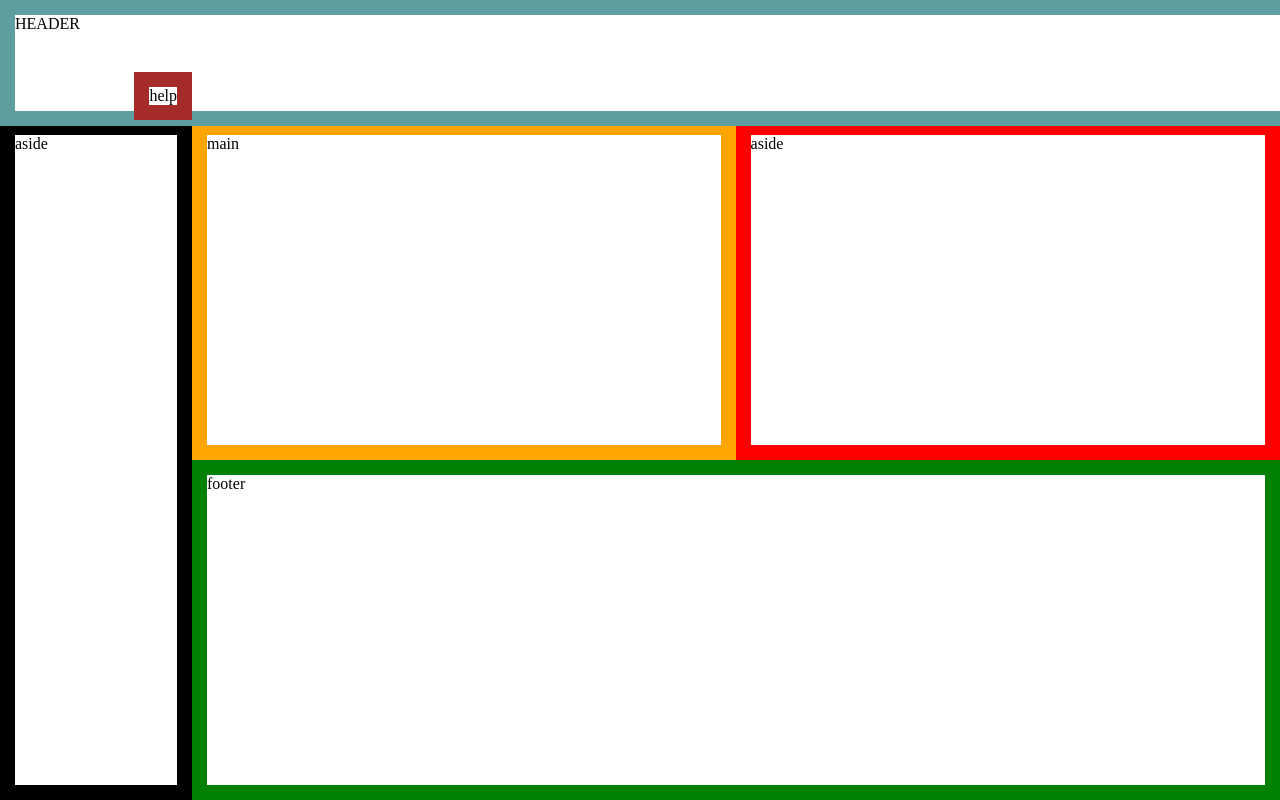
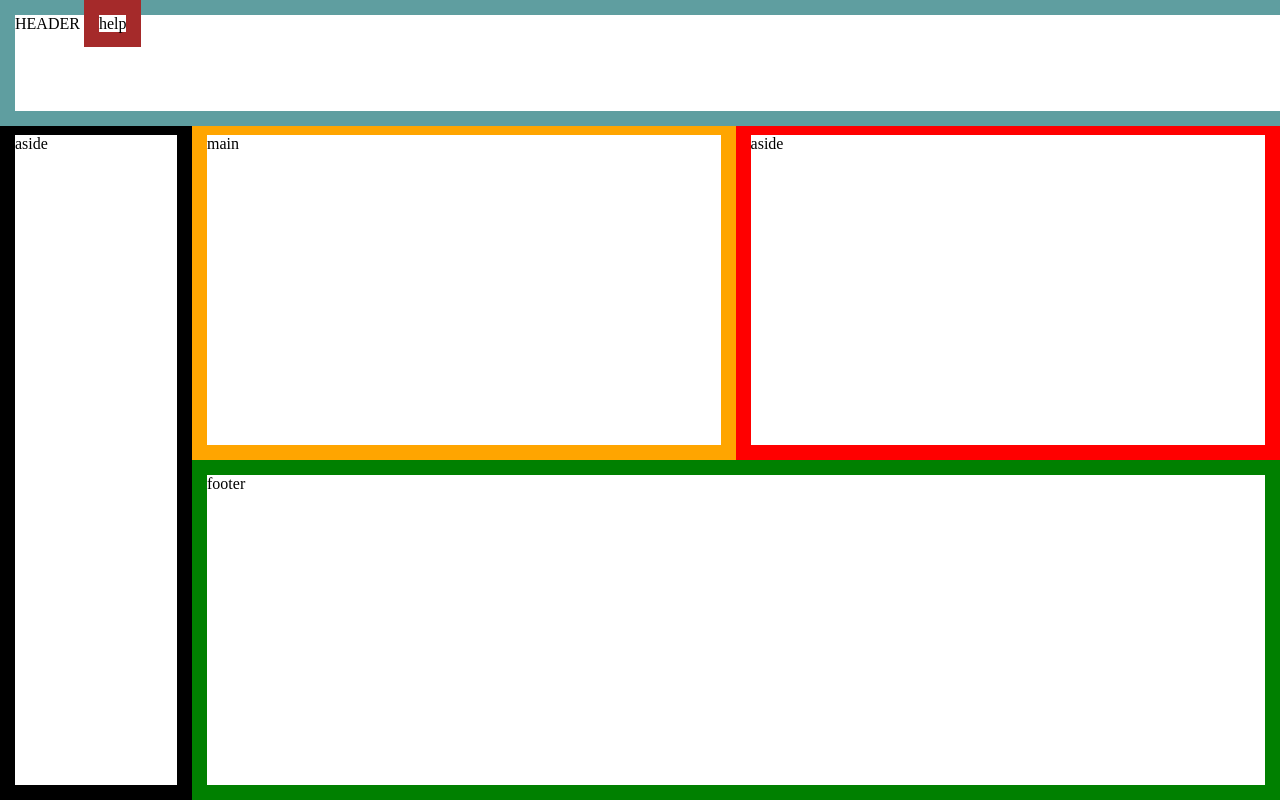
Before and after one commit to PedroBarge/Thales, a plain HTML site: page aula3/2Desafio/index.html in a window 1280 px wide. Drawn offline with Linux system fonts and the light colour scheme.

Commit message:
add aula 3 and redone the 2 exemples

```diff
--- a/aula3/2Desafio/index.html
+++ b/aula3/2Desafio/index.html
@@ -7,10 +7,13 @@
     <link rel="stylesheet" href="style.css" />
   </head>
   <body>
-    <header class="header">HEADER</header>
+    <header class="header">
+        HEADER
+        <span class="help">help</span>
+    </header>
+
     <div class="asideLeft">aside</div>
     <div class="main">main</div>
-    <span class="help">help</span>
     <div class="asideRight">aside</div>
     <footer>footer</footer>
   </body>
--- a/aula3/2Desafio/style.css
+++ b/aula3/2Desafio/style.css
@@ -4,16 +4,14 @@ body {
     grid-template-columns: 15%;
     grid-template-rows: 15%;
     grid-template-areas:
-      "header header help "
+      "header header header "
       "asideLeft main asideRight"
       "asideLeft footer footer"
 
   }
   .help{
+    grid-area: help;
     position: sticky;
-    display: flex;
-    justify-self: flex-end;
-    align-self: flex-end;
     border: 15px solid brown;
   }
   header {
```
